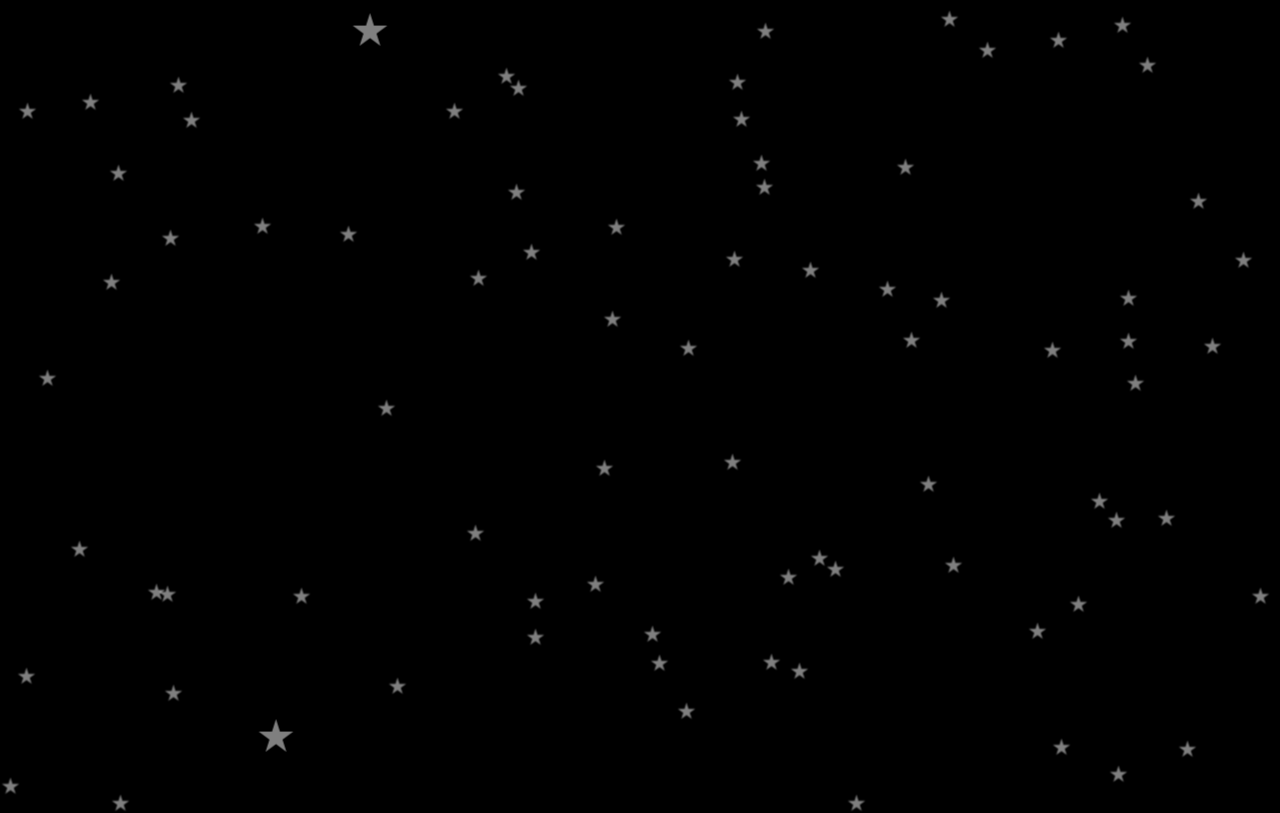
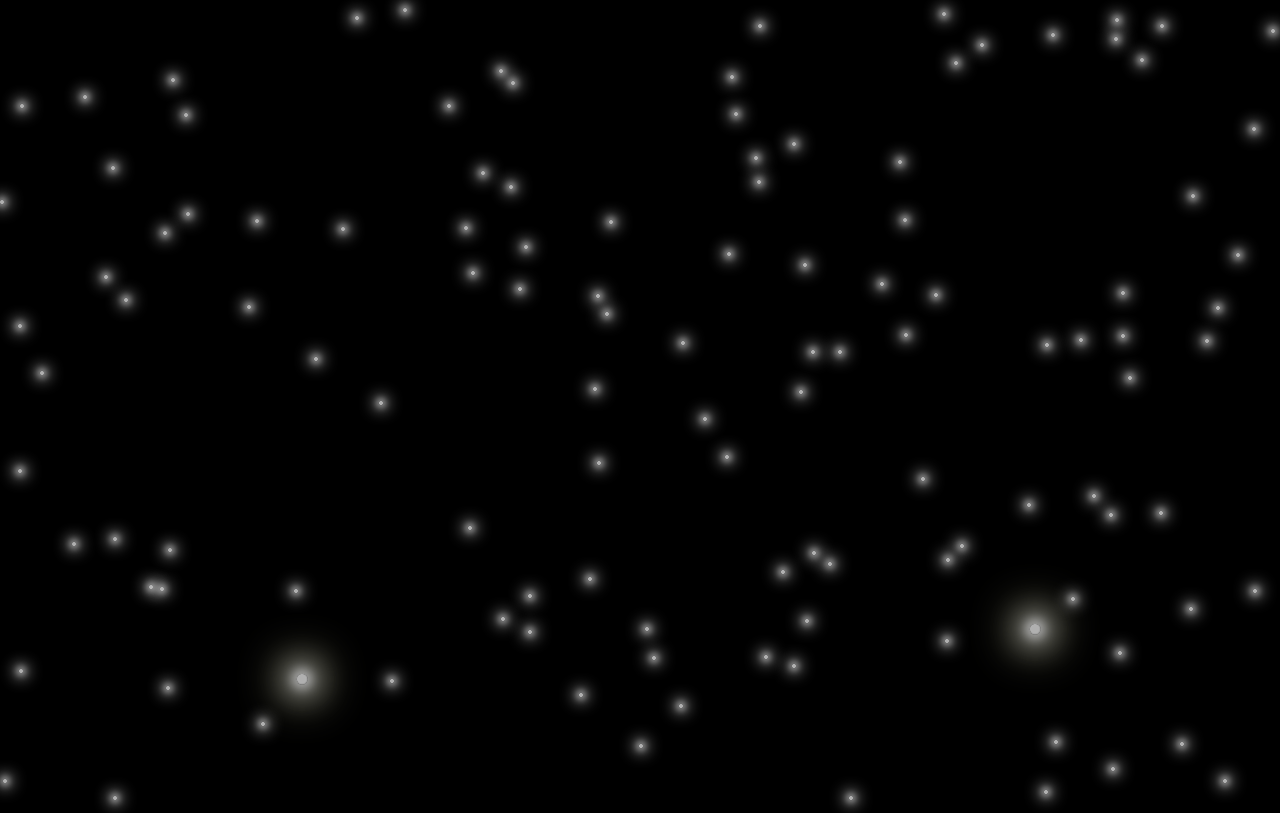
Before and after one commit to A7Spy/S-star-map-E4-FTOAO, a plain HTML site: page index.html in a window 1280 px wide. Drawn offline with Linux system fonts and the light colour scheme.

Commit message:
index.html(E5)

```diff
--- a/index.html
+++ b/index.html
@@ -10,33 +10,31 @@
       overflow: hidden;
     }
 
-    /* شكل نجمة */
     .star {
       position: absolute;
-      width: 15px;
-      height: 15px;
-      background: white;
-      clip-path: polygon(
-        50% 0%, 61% 35%, 98% 35%,
-        68% 57%, 79% 91%, 50% 70%,
-        21% 91%, 32% 57%, 2% 35%,
-        39% 35%
-      );
-      box-shadow: 0 0 6px rgba(255,255,255,0.9);
-      animation: twinkle 2s infinite ease-in-out;
+      width: 4px;
+      height: 4px;
+      background: radial-gradient(circle, white 60%, rgba(255,255,255,0) 100%);
+      border-radius: 50%;
+      box-shadow:
+        0 0 6px 2px rgba(255,255,255,0.9),
+        0 0 12px 6px rgba(255,255,255,0.5);
+      animation: twinkle 3s infinite ease-in-out;
     }
 
-    /* نجم أكبر */
+    /* نجمتين كبار */
     .big-star {
-      width: 30px;
-      height: 30px;
-      background: white;
-      box-shadow: 0 0 20px 8px rgba(255,255,255,1);
+      width: 10px;
+      height: 10px;
+      box-shadow:
+        0 0 10px 4px rgba(255,255,255,1),
+        0 0 25px 10px rgba(255,255,255,0.7),
+        0 0 40px 15px rgba(255,255,200,0.6);
     }
 
     @keyframes twinkle {
       0%, 100% { opacity: 1; transform: scale(1); }
-      50% { opacity: 0.5; transform: scale(1.2); }
+      50% { opacity: 0.6; transform: scale(1.15); }
     }
   </style>
 </head>
@@ -44,23 +42,23 @@
   <script>
     const starNames = [
       "Sirius","Canopus","Arcturus","Vega","Capella","Rigel","Procyon","Achernar",
-      "Betelgeuse","Hadar","Altair","Acrux","Aldebaran","Antares","Spica","Pollux",
-      "Fomalhaut","Deneb","Mimosa","Regulus","Adhara","Shaula","Castor","Bellatrix",
-      "Elnath","Miaplacidus","Alnilam","Alnair","Alioth","Alnitak","Dubhe","Merak"
+      "Betelgeuse","Altair","Acrux","Aldebaran","Antares","Spica","Pollux",
+      "Fomalhaut","Deneb","Regulus","Shaula","Castor","Bellatrix","Polaris"
     ];
 
     function random(min, max) {
       return Math.random() * (max - min) + min;
     }
 
-    for (let i = 0; i < 80; i++) {
+    for (let i = 0; i < 120; i++) {
       const star = document.createElement("div");
       star.classList.add("star");
       star.style.left = `${random(0, window.innerWidth)}px`;
       star.style.top = `${random(0, window.innerHeight)}px`;
       star.title = starNames[Math.floor(Math.random() * starNames.length)];
 
-      if (i === 20 || i === 50) {
+      // خلي نجمتين كبار مميزين
+      if (i === 30 || i === 90) {
         star.classList.add("big-star");
         star.title += " (Giant)";
       }
```
